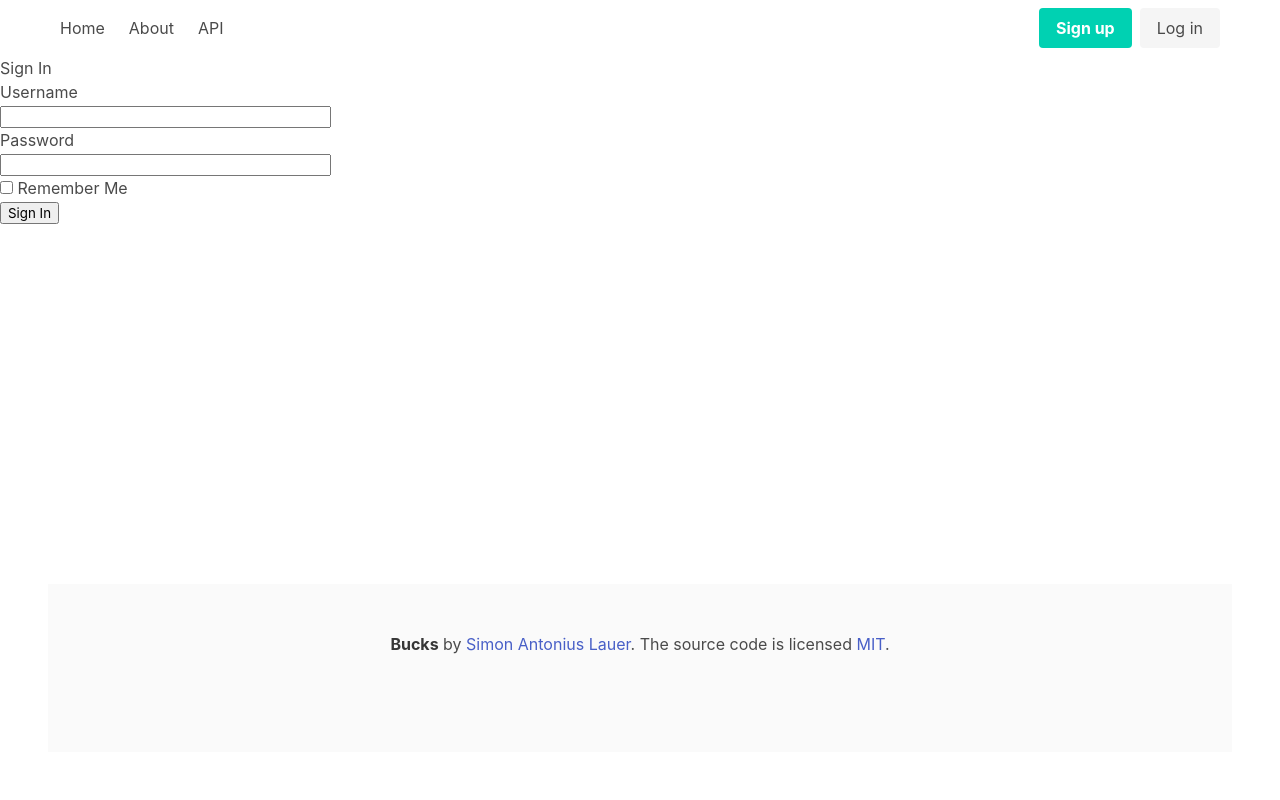
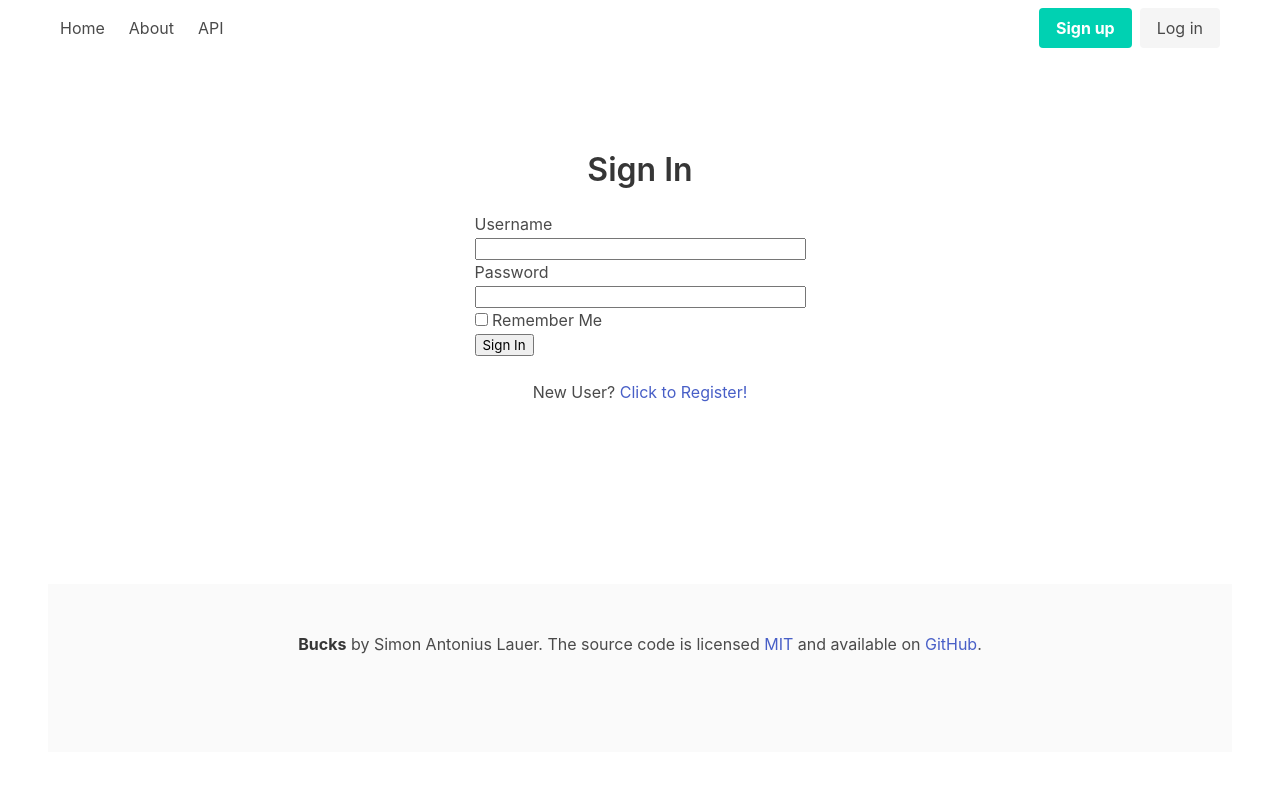
Before and after one commit to nomisreual/books, a Flask app: page /login in a window 1280 px wide. Run offline with Flask 3, Linux system fonts and the light colour scheme; parts of the project's set-up code (start-up, migrations or seed data) failed here and were passed over; some libraries are stand-ins or nearby versions.

Commit message:
Login system works now. Although it does not provide any features yet.

```diff
--- a/src/books/app/__init__.py
+++ b/src/books/app/__init__.py
@@ -9,7 +9,7 @@ from main.routes import main
 from apis import apis_bp
 from auth.routes import auth
 
-from extensions import db, migrate
+from extensions import db, migrate, login
 
 
 def create_app(test_config=None):
@@ -58,4 +58,7 @@ def create_app(test_config=None):
     db.init_app(app)
     migrate.init_app(app, db)
 
+    # Login Manager
+    login.init_app(app)
+
     return app
--- a/src/books/app/templates/base.html
+++ b/src/books/app/templates/base.html
@@ -76,21 +76,37 @@
           </div>
           <div id="navbarBasicExample" class="navbar-menu">
             <div class="navbar-start">
-              <a href="" class="navbar-item">About</a>
+              <a href="{{ url_for('main.index') }}" class="navbar-item">About</a>
               <a href="{{ url_for('apis.doc')}}" class="navbar-item">API</a>
             </div>
             <div class="navbar-end">
               <div class="navbar-item">
                 <div class="buttons">
-                  <a href="" class="button is-primary">
+                  {% if current_user.is_anonymous %}
+                  <a href="{{ url_for('auth.register') }}" class="button is-primary">
                     <strong>Sign up</strong>
                   </a>
-                  <a href="" class="button is-light"> Log in </a>
+                  <a href="{{ url_for('auth.login') }}" class="button is-light">Log in</a>
+                  {% else %}
+                  <a href="{{ url_for('auth.logout') }}" class="button is-light">Log out</a>
+                  {% endif %}
                 </div>
               </div>
             </div>
           </div>
         </nav>
+      </section>
+      <section class="section">
+        {% with messages = get_flashed_messages() %}
+        {% if messages %}
+        <div class="notification">
+            <button class="delete"></button>
+            {% for message in messages %}
+              {{ message }}
+            {% endfor %}
+        </div>
+        {% endif %}
+        {% endwith %}
       </section>
 
       <!-- Content block -->
@@ -101,9 +117,11 @@
       <footer class="footer">
         <div class="has-text-centered">
           <p>
-            <strong>Bucks</strong> by <a href="">Simon Antonius Lauer</a>. The
+            <strong>Bucks</strong> by Simon Antonius Lauer. The
             source code is licensed
-            <a href="http://opensource.org/licenses/mit-license.php">MIT</a>.
+            <a href="http://opensource.org/licenses/mit-license.php">MIT</a>
+            and available on
+            <a href="https://github.com/nomisreual/books">GitHub</a>.
           </p>
         </div>
       </footer>
--- a/src/books/auth/forms.py
+++ b/src/books/auth/forms.py
@@ -1,11 +1,36 @@
 from flask_wtf import FlaskForm
 
 from wtforms import StringField, PasswordField, BooleanField, SubmitField
-from wtforms.validators import DataRequired
+from wtforms.validators import ValidationError, DataRequired, Email, EqualTo
+
+from extensions import db
+from data.models import User
+import sqlalchemy as sa
 
 
 class LoginForm(FlaskForm):
-    username = StringField('Username', validators=[DataRequired()])
-    password = PasswordField('Password', validators=[DataRequired()])
-    remember_me = BooleanField('Remember Me')
-    submit = SubmitField('Sign In')
+    username = StringField("Username", validators=[DataRequired()])
+    password = PasswordField("Password", validators=[DataRequired()])
+    remember_me = BooleanField("Remember Me")
+    submit = SubmitField("Sign In")
+
+
+class RegistrationForm(FlaskForm):
+    username = StringField("Username", validators=[DataRequired()])
+    email = StringField("Email", validators=[DataRequired(), Email()])
+    password = PasswordField("Password", validators=[DataRequired()])
+    password2 = PasswordField(
+        "Repeat Password", validators=[DataRequired(), EqualTo("password")])
+    submit = SubmitField("Register")
+
+    def validate_username(self, username):
+        user = db.session.scalar(sa.select(User).where(
+            User.username == username.data))
+        if user is not None:
+            raise ValidationError("Please use a different username.")
+
+    def validate_email(self, email):
+        user = db.session.scalar(sa.select(User).where(
+            User.email == email.data))
+        if user is not None:
+            raise ValidationError("Please use a different email address.")
--- a/src/books/auth/routes.py
+++ b/src/books/auth/routes.py
@@ -1,5 +1,10 @@
-from flask import Blueprint, render_template, flash, redirect, url_for
-from .forms import LoginForm
+from flask import Blueprint, render_template, flash, redirect, url_for, request
+from .forms import LoginForm, RegistrationForm
+from flask_login import current_user, login_user, logout_user
+import sqlalchemy as sa
+from extensions import db
+from data.models import User
+from urllib.parse import urlsplit
 
 
 auth = Blueprint("auth", __name__, template_folder="templates")
@@ -7,10 +12,39 @@ auth = Blueprint("auth", __name__, template_folder="templates")
 
 @auth.route("/login", methods=["GET", "POST"])
 def login():
+    if current_user.is_authenticated:
+        return redirect(url_for("main.index"))
     form = LoginForm()
     if form.validate_on_submit():
-        flash(
-            f"Login requested for user {form.username.data} "
-            f"(remember me {form.remember_me.data})")
+        user = db.session.scalar(
+            sa.select(User).where(User.username == form.username.data))
+        if user is None or not user.check_password(form.password.data):
+            flash("Invalid username or password.")
+            return redirect(url_for("auth.login"))
+        login_user(user, remember=form.remember_me.data)
+        next_page = request.args.get("next")
+        if not next_page or urlsplit(next_page).netloc != "":
+            return redirect(url_for("main.index"))
+        return redirect(next_page)
+    return render_template("auth/login.html", title="Sign In", form=form)
+
+
+@auth.route("/logout")
+def logout():
+    logout_user()
+    return redirect(url_for("main.index"))
+
+
+@auth.route("/register", methods=["GET", "POST"])
+def register():
+    if current_user.is_authenticated:
         return redirect(url_for("main.index"))
-    return render_template("auth/login.html", title="Sign In", form=form)
+    form = RegistrationForm()
+    if form.validate_on_submit():
+        user = User(username=form.username.data, email=form.email.data)
+        user.set_password(form.password.data)
+        db.session.add(user)
+        db.session.commit()
+        flash("Congratulations, you are now a registered user!")
+        return redirect(url_for("auth.login"))
+    return render_template("auth/register.html", title="Register", form=form)
--- a/src/books/auth/templates/auth/login.html
+++ b/src/books/auth/templates/auth/login.html
@@ -1,18 +1,33 @@
 {% extends "base.html" %}
 
 {% block content %}
-    <h1>Sign In</h1>
+    <h1 class="title has-text-centered">Sign In</h1>
+    <div class="level">
+    <div class="level-item">
     <form action="" method="post" novalidate>
         {{ form.hidden_tag() }}
         <p>
-            {{ form.username.label }}<br>
-            {{ form.username(size=32) }}
+            {{ form.username.label(class="form") }}<br>
+            {{ form.username(size=32) }}<br>
+            {% for error in form.username.errors %}
+            <p class="help is-danger">{{ error }}</p>
+            {% endfor %}
         </p>
         <p>
             {{ form.password.label }}<br>
             {{ form.password(size=32) }}
+            {% for error in form.password.errors %}
+            <p class="help is-danger">{{ error }}</p>
+            {% endfor %}
         </p>
         <p>{{ form.remember_me() }} {{ form.remember_me.label }}</p>
         <p>{{ form.submit() }}</p>
     </form>
+    </div>
+    </div>
+    <div class="level">
+    <div class="level-item">
+        <p>New User? <a href="{{ url_for("auth.register") }}"> Click to Register!</a></p>
+    </div>
+    </div>
 {% endblock %}
--- a/src/books/main/routes.py
+++ b/src/books/main/routes.py
@@ -1,4 +1,5 @@
-from flask import Blueprint, render_template, request, url_for
+from flask import Blueprint, render_template, request
+# from flask_login import login_required
 from data.models import Book, Author
 import sqlalchemy as sa
 from sqlalchemy import or_
--- a/src/books/main/templates/main/author_details.html
+++ b/src/books/main/templates/main/author_details.html
@@ -1,4 +1,5 @@
 {% extends "base.html" %} {% block content %}
+<section class="section">
 <h1>{{ result.fullname }}</h1>
 <p>Birthdate: {{ result.birthdate.date() }}</p>
 <h2>Books written by this author:</h2>
@@ -21,4 +22,5 @@
     {% endfor %}
   </tbody>
 </table>
+</section>
 {% endblock %}
--- a/src/books/main/templates/main/book_details.html
+++ b/src/books/main/templates/main/book_details.html
@@ -1,6 +1,8 @@
 {% extends "base.html" %} {% block content %}
+<section class="section">
 <h1>{{ result.title }}</h1>
 <p>Published in: {{ result.year }}</p>
 <p>Author: {{ result.author.fullname }}</p>
 <p>ISBN: {{ result.isbn }}</p>
+</section>
 {% endblock %}
--- a/src/books/requirements.txt
+++ b/src/books/requirements.txt
@@ -4,14 +4,18 @@ asgiref==3.7.2
 attrs==23.2.0
 blinker==1.7.0
 click==8.1.7
+dnspython==2.6.1
+email-validator==2.1.0.post1
 Faker==22.5.1
 Flask==3.0.1
+Flask-Login==0.6.3
 Flask-Migrate==4.0.5
 flask-restx==1.3.0
 Flask-SQLAlchemy==3.1.1
 Flask-WTF==1.2.1
 greenlet==3.0.3
 gunicorn==21.2.0
+idna==3.6
 importlib-resources==6.1.1
 itsdangerous==2.1.2
 Jinja2==3.1.3
```
Also changed, not shown: src/books/auth/templates/auth/register.html (added, +41 -0 lines), src/books/data/models.py (+26 -2 lines), src/books/extensions.py (+11 -0 lines), src/books/migrations/versions/21ee358f7bf8_users_table.py (added, +42 -0 lines).
